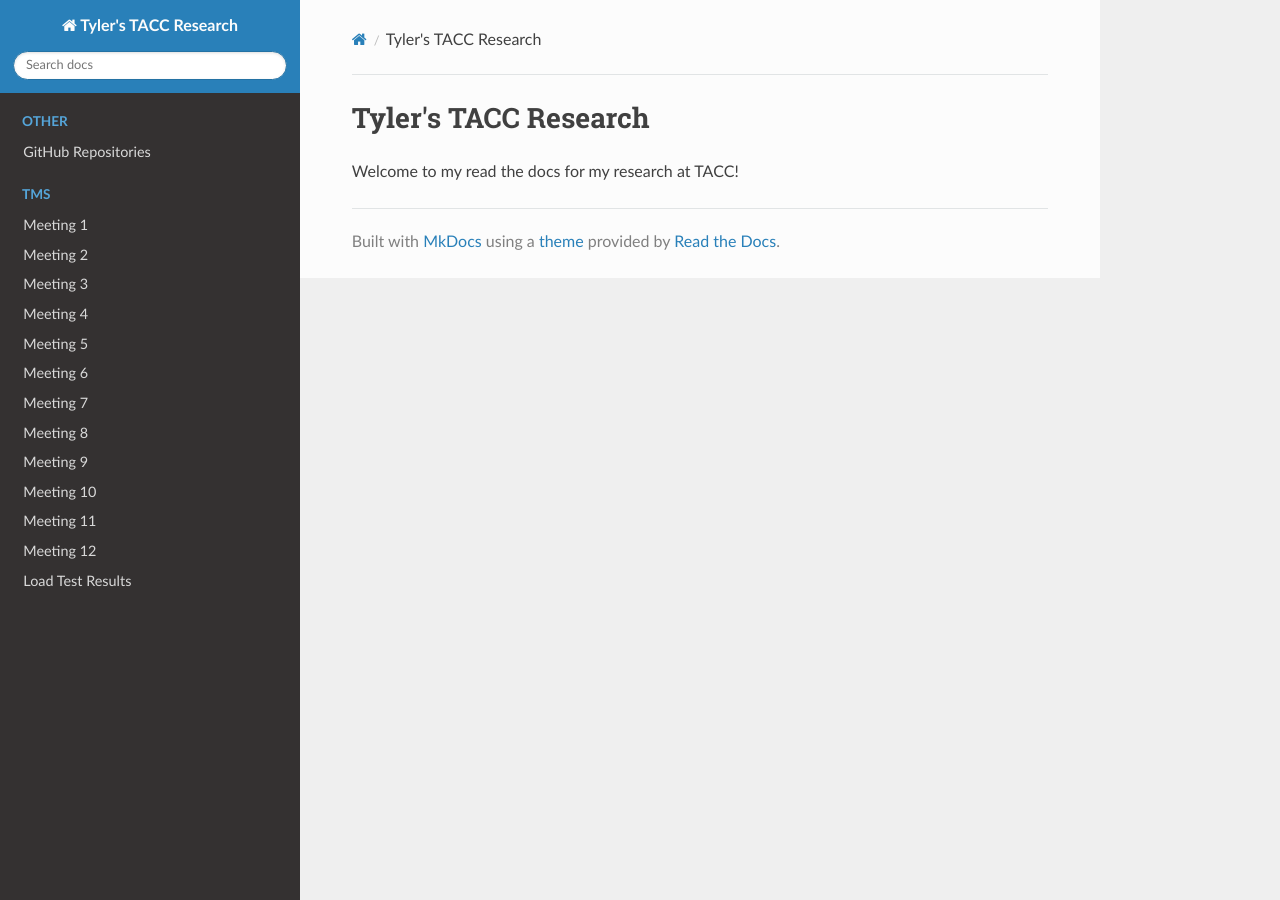
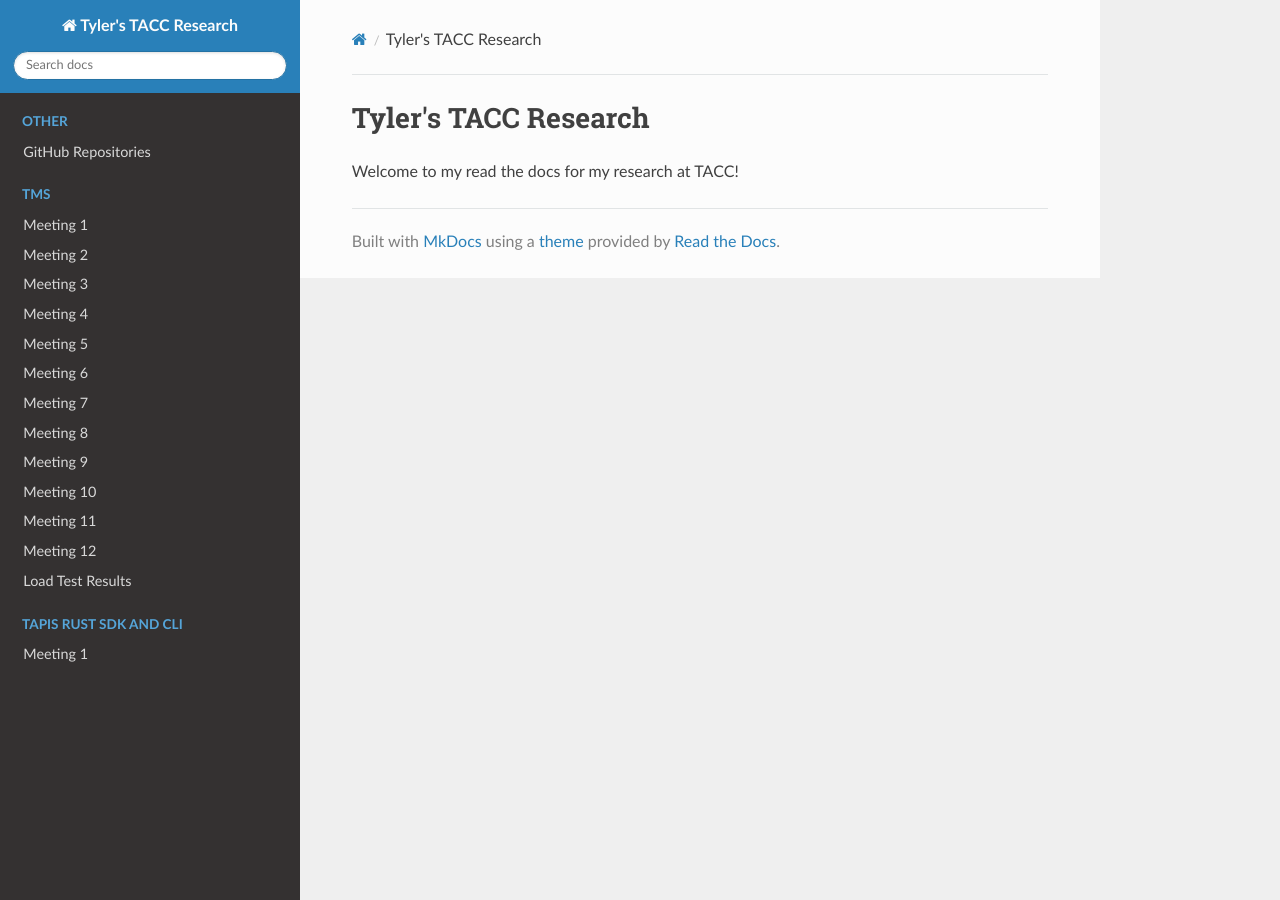
Before and after one commit to tyler0852/tylers-tacc-research, an MkDocs documentation site: the page built from docs/index.md, in a window 1280 px wide. Built offline with MkDocs 1.6.1, drawn with Linux system fonts in a browser that asks for light colours; nearby versions of some CDN libraries.

Commit message:
Update mkdocs.yml

```diff
--- a/mkdocs.yml
+++ b/mkdocs.yml
@@ -21,6 +21,8 @@ nav:
       - Meeting 11: tms/meeting-11.md
       - Meeting 12: tms/meeting-12.md
       - Load Test Results: tms/loadtest_runs.md
+  - Tapis Rust SDK and CLI:
+      - Meeting 1: tapis/meeting-1.md
 
 markdown_extensions:
   - admonition
```
